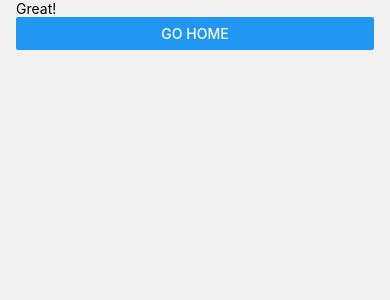
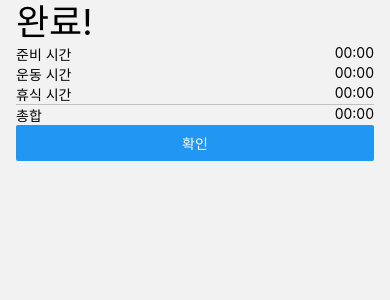
Before and after one commit to dev2820/TBT, a React Native app: screen /Finish in a window 390 px wide. Shown: the top 300 px of the page. Built offline with nearby package versions, Linux system fonts and the light colour scheme.

Commit message:
feature/FinishPage에서 운동 결과를 출력함

```diff
--- a/src/screens/FinishPage.js
+++ b/src/screens/FinishPage.js
@@ -1,6 +1,12 @@
 import React from "react";
-import { Text, Button } from "react-native";
-import { Page } from "@components/views";
+import { Text, Button, View, StyleSheet } from "react-native";
+import { Page, Divider } from "@components/views";
+import { usePhaseStore } from "@store/phaseStore";
+import formatTime from "@utils/formatTime";
+import globalStyle from "@assets/globalStyle";
+import THEME from "@constants/THEME";
+
+const phase = usePhaseStore();
 
 const TimerPage = ({ navigation }) => {
   const goHome = () => {
@@ -9,10 +15,33 @@ const TimerPage = ({ navigation }) => {
 
   return (
     <Page>
-      <Text>Great!</Text>
-      <Button onPress={goHome} title="go home"></Button>
+      <Text style={globalStyle.DISPLAY_SMALL}>완료!</Text>
+      <View style={styles.item}>
+        <Text>준비 시간</Text>
+        <Text>{formatTime(phase.totalReadyTime)}</Text>
+      </View>
+      <View style={styles.item}>
+        <Text>운동 시간</Text>
+        <Text>{formatTime(phase.totalWorkTime)}</Text>
+      </View>
+      <View style={styles.item}>
+        <Text>휴식 시간</Text>
+        <Text>{formatTime(phase.totalBreakTime)}</Text>
+      </View>
+      <Divider color={THEME.PLACEHOLDER_DARKER}></Divider>
+      <View style={styles.item}>
+        <Text>총합</Text>
+        <Text>{formatTime(phase.totalTime)}</Text>
+      </View>
+      <Button onPress={goHome} title="확인"></Button>
     </Page>
   );
 };
 
+const styles = StyleSheet.create({
+  item: {
+    flexDirection: "row",
+    justifyContent: "space-between",
+  },
+});
 export default TimerPage;
--- a/src/store/phaseStore.js
+++ b/src/store/phaseStore.js
@@ -97,6 +97,24 @@ const phaseStore = observable({
   get isRun() {
     return this.state === STATE.RUN;
   },
+  get totalReadyTime() {
+    return this.phases
+      .filter((phase) => phase.key === PHASE.READY.NAME)
+      .reduce((acc, phase) => acc + phase.value, 0);
+  },
+  get totalWorkTime() {
+    return this.phases
+      .filter((phase) => phase.key === PHASE.WORK.NAME)
+      .reduce((acc, phase) => acc + phase.value, 0);
+  },
+  get totalBreakTime() {
+    return this.phases
+      .filter((phase) => phase.key === PHASE.BREAK.NAME)
+      .reduce((acc, phase) => acc + phase.value, 0);
+  },
+  get totalTime() {
+    return this.totalReadyTime + this.totalWorkTime + this.totalBreakTime;
+  },
 });
 
 const usePhaseStore = () => {
```
